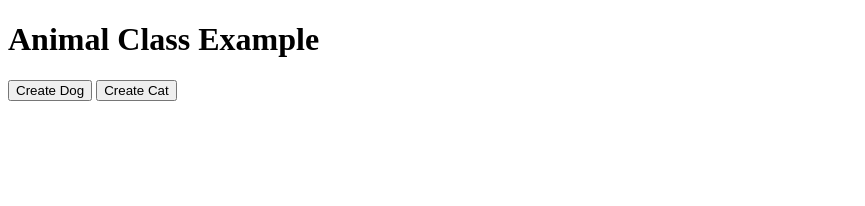
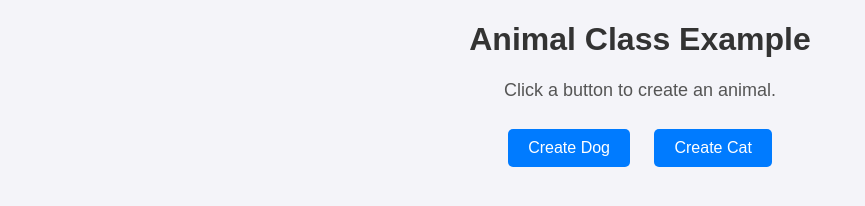
Before and after one commit to acciojob/get-set-animals-informationabout, a website: page main.html in a window 1280 px wide. Shown: the whole page, without its empty margins (0-865 px from the left). Drawn offline with Linux system fonts and the light colour scheme.

Commit message:
created a submission

```diff
--- a/main.html
+++ b/main.html
@@ -9,7 +9,7 @@
 <body>
 	<!-- the entire body must be written by student -->
      <h1>Animal Class Example</h1>
-    <p id="output"></p>
+    <p id="output">Click a button to create an animal.</p>
 
     <button onclick="createDog()">Create Dog</button>
     <button onclick="createCat()">Create Cat</button>
--- a/script.js
+++ b/script.js
@@ -46,11 +46,3 @@ class Cat extends Animal {
 window.Animal = Animal;
 window.Dog = Dog;
 window.Cat = Cat;
-
-const myDog = new Dog("Golden Retriever");
-myDog.makeSound();
-myDog.bark();
-
-const myCat = new Cat("Siamese");
-myCat.makeSound();
-myCat.purr();
--- a/styles.css
+++ b/styles.css
@@ -1 +1,31 @@
-/*  your css code here. If applicable */
+body {
+    font-family: Arial, sans-serif;
+    text-align: center;
+    margin: 20px;
+    background-color: #f4f4f9;
+}
+
+h1 {
+    color: #333;
+}
+
+button {
+    margin: 10px;
+    padding: 10px 20px;
+    font-size: 16px;
+    cursor: pointer;
+    border: none;
+    border-radius: 5px;
+    background-color: #007bff;
+    color: white;
+    transition: background-color 0.3s;
+}
+
+button:hover {
+    background-color: #0056b3;
+}
+
+p {
+    font-size: 18px;
+    color: #555;
+}
```
